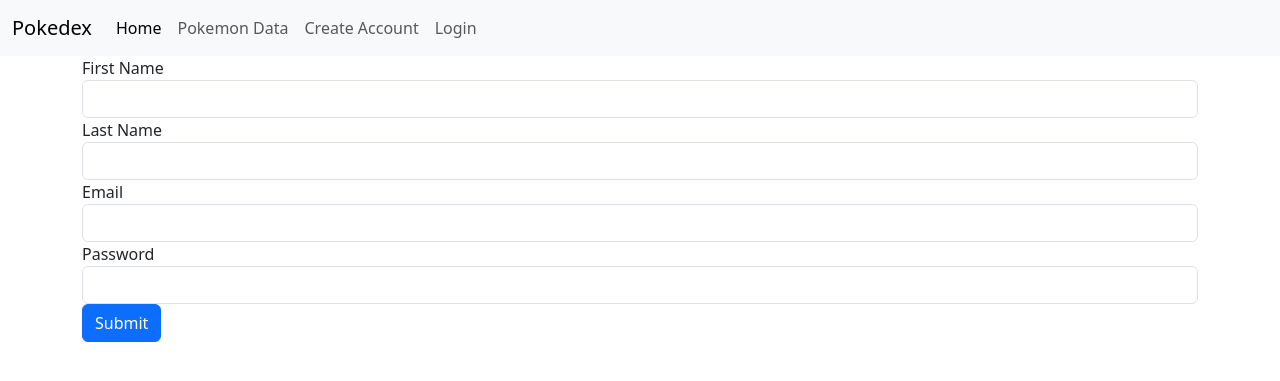
After one commit to protofunc/ct-homework, a Flask app: page /register in a window 1280 px wide. The commit adds this page. Shown: the top 381 px of the page. Run offline with Flask 2, Linux system fonts and the light colour scheme.

Commit message:
Week 5 Day 3 HW

```diff
--- a/Week 5 - Flask Project/app/forms.py
+++ b/Week 5 - Flask Project/app/forms.py
@@ -1,7 +1,19 @@
 from flask_wtf import FlaskForm
-from wtforms import StringField, SubmitField
+from wtforms import StringField, SubmitField, EmailField, PasswordField
 from wtforms.validators import DataRequired
 
 class PokeForm(FlaskForm):
     name = StringField('Pokemon Name', validators=[DataRequired()])
     submit_btn = SubmitField('Submit', validators=[DataRequired()])
+
+class LoginForm(FlaskForm):
+    email = EmailField('Email', validators=[DataRequired()])
+    password = PasswordField('Password', validators=[DataRequired()])
+    submit_btn = SubmitField('Login', validators=[DataRequired()])
+
+class RegisterForm(FlaskForm):
+    first_name = StringField('First Name', validators=[DataRequired()])
+    last_name = StringField('Last Name', validators=[DataRequired()])
+    email = EmailField('Email', validators=[DataRequired()])
+    password = PasswordField('Password', validators=[DataRequired()])
+    submit_btn = SubmitField('Submit', validators=[DataRequired()])
--- a/Week 5 - Flask Project/app/routes.py
+++ b/Week 5 - Flask Project/app/routes.py
@@ -1,11 +1,31 @@
 from flask import render_template, request
 import requests
-from .forms import PokeForm
+from .forms import PokeForm, LoginForm, RegisterForm
 from app import app
 
 @app.route("/")
 def home():
     return render_template('home.html')
+
+@app.route('/login', methods = ['GET', 'POST'])
+def login():
+    form = LoginForm()
+    if request.method == 'POST' and form.validate_on_submit():
+        email = form.email.data.lower()
+        password = form.password.data
+        if email in app.config.get('REGISTERED_USERS') and password == app.config.get('REGISTERED_USERS').get(email).get('password'):
+            return f"Successfully logged in. Hello, {app.config.get('REGISTERED_USERS').get(email).get('name')}."
+        else:
+            error = "Invalid email or password."
+            return render_template('login.html', error=error, form=form)
+    return render_template('login.html', form=form)
+
+@app.route('/register', methods = ['GET', 'POST'])
+def register():
+    form = RegisterForm()
+    if request.method == 'POST' and form.validate_on_submit():
+        return 'Success.'
+    return render_template('register.html', form=form)
 
 @app.route('/pokemon', methods=['GET', 'POST'])
 def pokemon():
@@ -36,5 +56,5 @@ def pokemon():
             return render_template('pokemon.html', form=form, poke_data=poke_data)
         else:
             error = 'Incorrect pokemon name.'
-            return error
+            return render_template('pokemon.html', form=form, error=error)
     return render_template('pokemon.html', form=form)
--- a/Week 5 - Flask Project/app/templates/base.html
+++ b/Week 5 - Flask Project/app/templates/base.html
@@ -30,6 +30,12 @@
           <li class="nav-item">
             <a class="nav-link" href="{{url_for('pokemon')}}">Pokemon Data</a>
           </li>
+          <li class="nav-item">
+            <a class="nav-link" href="{{url_for('register')}}">Create Account</a>
+          </li>
+          <li class="nav-item">
+            <a class="nav-link" href="{{url_for('login')}}">Login</a>
+          </li>
         </ul>
       </div>
     </div>
--- /dev/null
+++ b/Week 5 - Flask Project/app/templates/register.html
@@ -0,0 +1,32 @@
+{% extends 'base.html' %}
+
+{% block title %}
+Register
+{% endblock %}
+
+{% block content %}
+<form action="/register" method="POST">
+    {{form.hidden_tag()}}
+    <div class="form-group">
+        {{form.first_name.label}}
+        {{form.first_name(class="form-control")}}
+    </div>
+    <div class="form-group">
+        {{form.last_name.label}}
+        {{form.last_name(class="form-control")}}
+    </div>
+    <div class="form-group">
+        {{form.email.label}}
+        {{form.email(class="form-control")}}
+    </div>
+    <div class="form-group">
+        {{form.password.label}}
+        {{form.password(class="form-control")}}
+    </div>
+    {{form.submit_btn(class="btn btn-primary")}}
+    <div style="color: red">
+        <small>{{error}}</small>
+    </div>
+</form>
+
+{% endblock %}
```
Also changed, not shown: Week 5 - Flask Project/app/templates/login.html (added, +24 -0 lines), Week 5 - Flask Project/config.py (+15 -0 lines).
